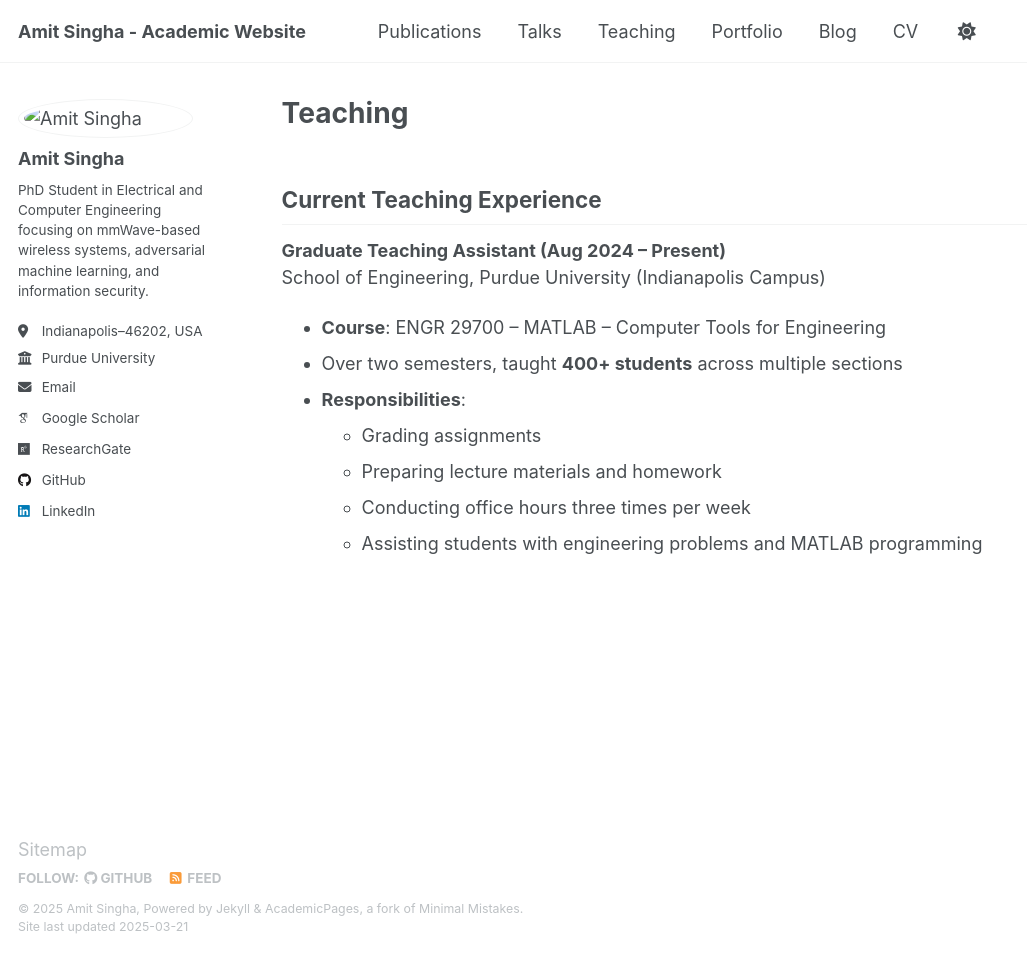
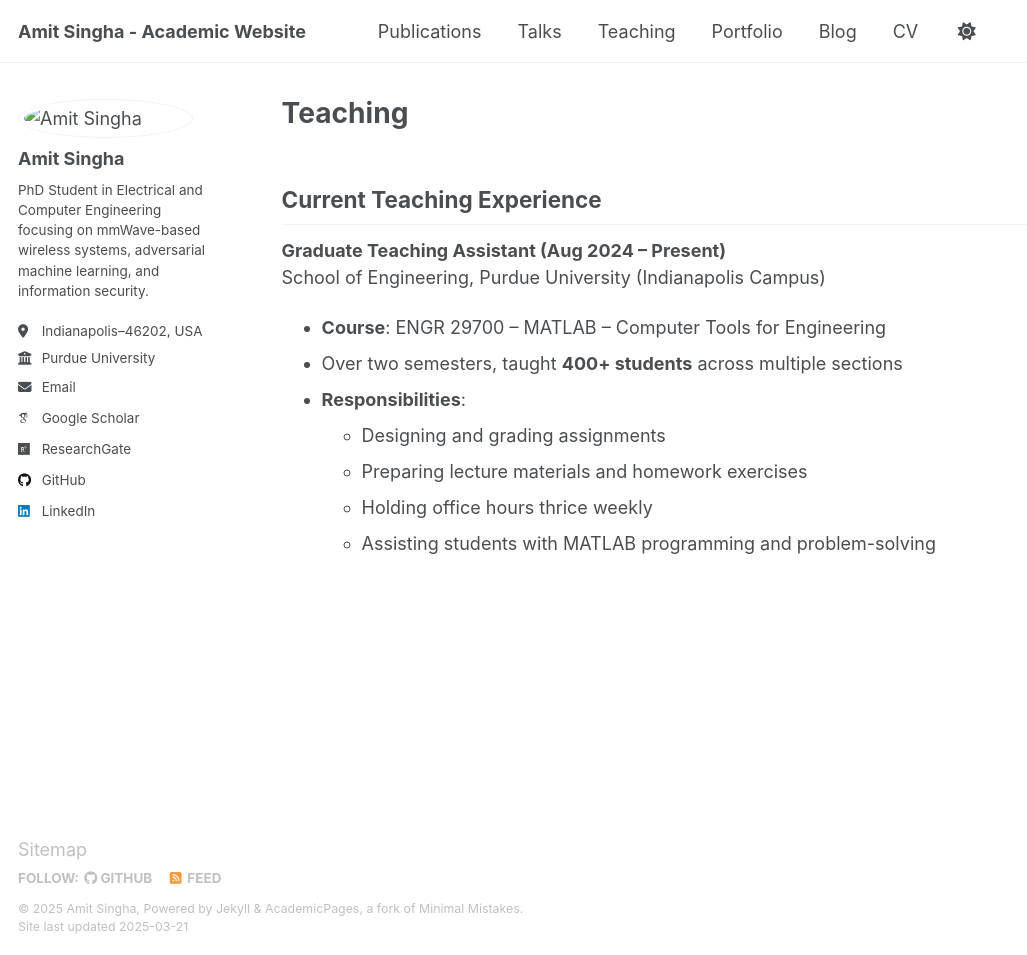
Before and after one commit to singpurdue/singpurdue.github.io, a Jekyll site: the page built from _pages/teaching.md, in a window 1280 px wide and 955 px high. Shown: the whole window, without its empty margins (0-1027 px from the left). Built offline with Jekyll 4.4.1, drawn with Linux system fonts in a browser that asks for light colours; some web fonts are replaced.

Commit message:
Update teaching.md

```diff
--- a/_pages/teaching.md
+++ b/_pages/teaching.md
@@ -13,7 +13,7 @@ School of Engineering, Purdue University (Indianapolis Campus)
 - **Course**: ENGR 29700 – MATLAB – Computer Tools for Engineering
 - Over two semesters, taught **400+ students** across multiple sections
 - **Responsibilities**:
-  - Grading assignments
-  - Preparing lecture materials and homework
-  - Conducting office hours three times per week
-  - Assisting students with engineering problems and MATLAB programming
+  - Designing and grading assignments
+  - Preparing lecture materials and homework exercises
+  - Holding office hours thrice weekly
+  - Assisting students with MATLAB programming and problem-solving
```
